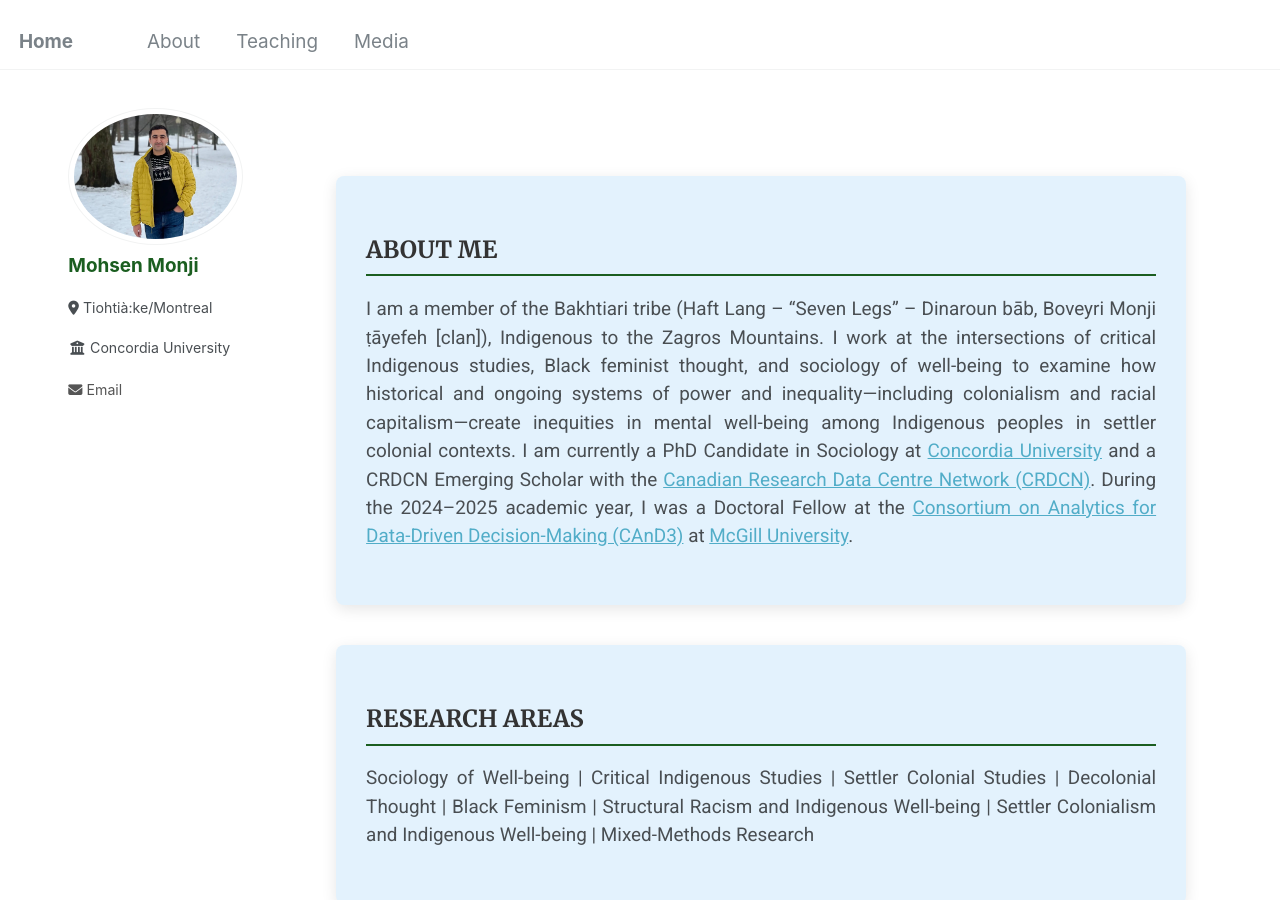
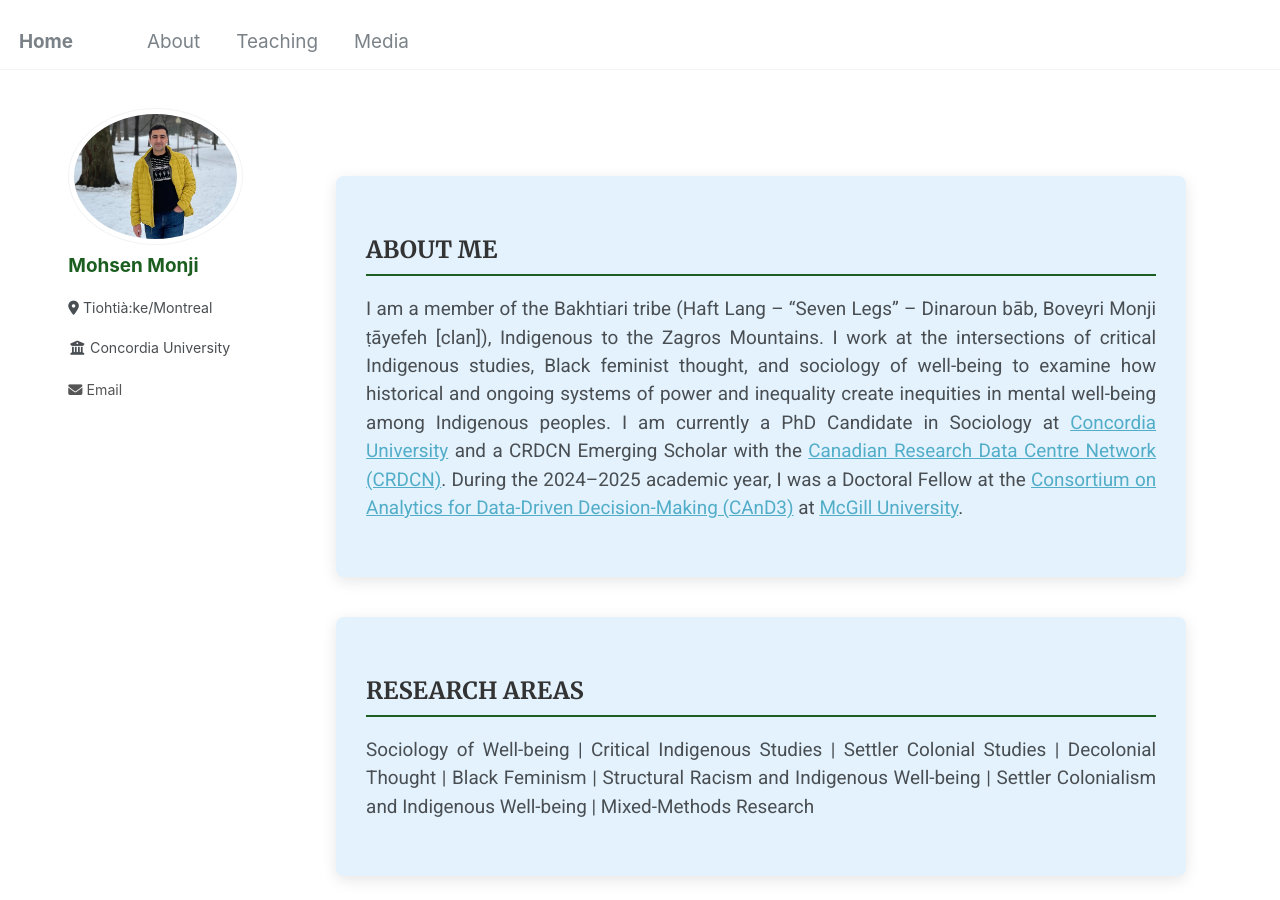
Before and after one commit to Mohsnmonji/mohsnmonji.github.io, a Jekyll site: the page built from about-me.md, in a window 1280 px wide and 900 px high. Built offline with Jekyll 4.4.1, drawn with Linux system fonts in a browser that asks for light colours.

Commit message:
Update about-me.md

```diff
--- a/about-me.md
+++ b/about-me.md
@@ -54,7 +54,7 @@ author_profile: true
 <div class="about-card">
   <h2>ABOUT ME</h2>
   <p>
-   I am a member of the Bakhtiari tribe (Haft Lang – “Seven Legs” – Dinaroun bāb, Boveyri Monji ṭāyefeh [clan]), Indigenous to the Zagros Mountains. I work at the intersections of critical Indigenous studies, Black feminist thought, and sociology of well-being to examine how historical and ongoing systems of power and inequality—including colonialism and racial capitalism—create inequities in mental well-being among Indigenous peoples in settler colonial contexts. I am currently a PhD Candidate in Sociology at
+   I am a member of the Bakhtiari tribe (Haft Lang – “Seven Legs” – Dinaroun bāb, Boveyri Monji ṭāyefeh [clan]), Indigenous to the Zagros Mountains. I work at the intersections of critical Indigenous studies, Black feminist thought, and sociology of well-being to examine how historical and ongoing systems of power and inequality create inequities in mental well-being among Indigenous peoples. I am currently a PhD Candidate in Sociology at
     <a href="https://www.concordia.ca/" target="_blank">Concordia University</a> and a CRDCN Emerging Scholar with the
     <a href="https://crdcn.ca" target="_blank">Canadian Research Data Centre Network (CRDCN)</a>.
     During the 2024–2025 academic year, I was a Doctoral Fellow at the
```
